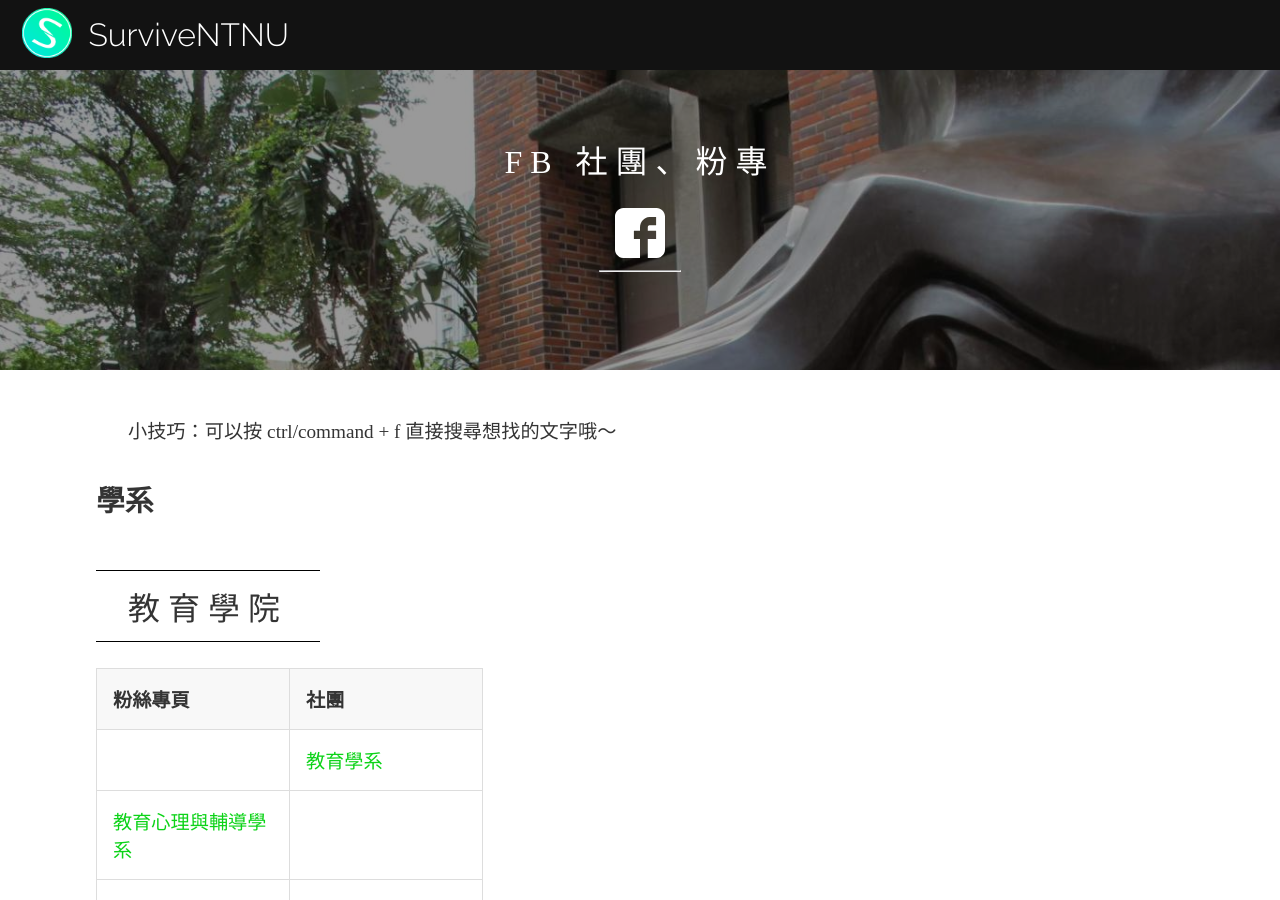
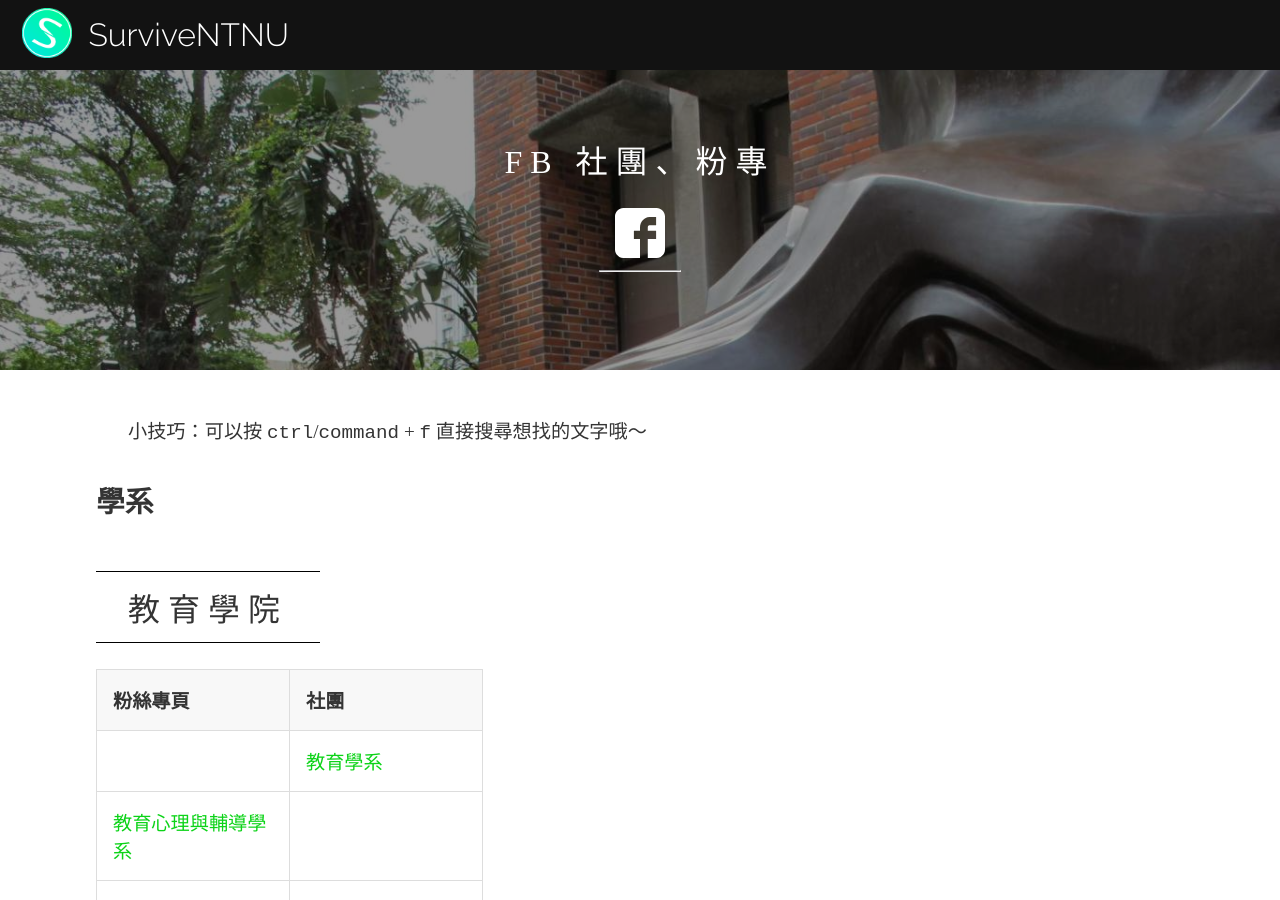
Before and after one commit to as535364/surviveNTNU, a Jekyll site: the page built from _references/facebook.md, in a window 1280 px wide and 900 px high. Built offline with Jekyll 4.4.1, drawn with Linux system fonts in a browser that asks for light colours; nearby versions of some CDN libraries; some of the changed lines change nothing that is shown.

Commit message:
增加 <kbd> 標籤

```diff
--- a/_references/facebook.md
+++ b/_references/facebook.md
@@ -5,7 +5,7 @@ icon:    facebook29.svg
 alticon: facebook
 ---
 
-小技巧：可以按 ctrl/command + f 直接搜尋想找的文字哦～
+小技巧：可以按 <kbd>ctrl</kbd>/<kbd>command</kbd> + <kbd>f</kbd> 直接搜尋想找的文字哦～
 
 # 學系
 
```
